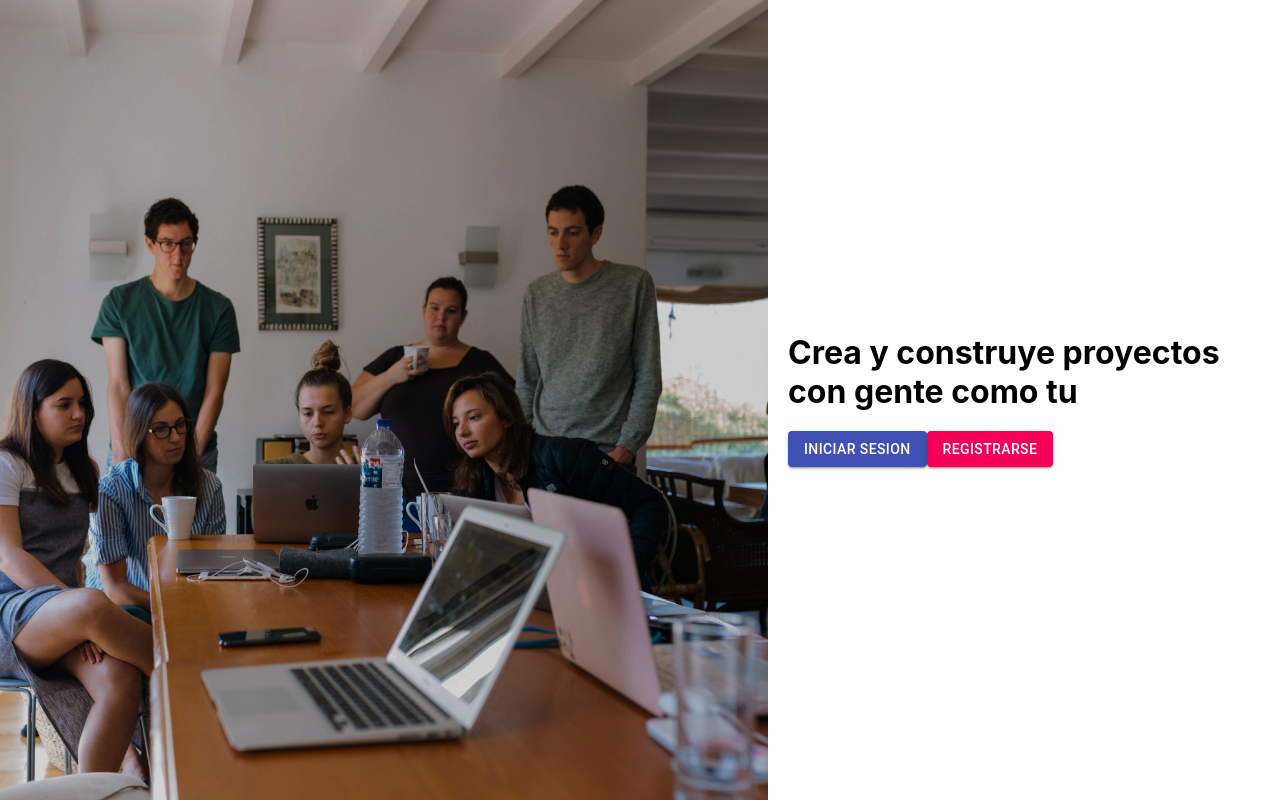
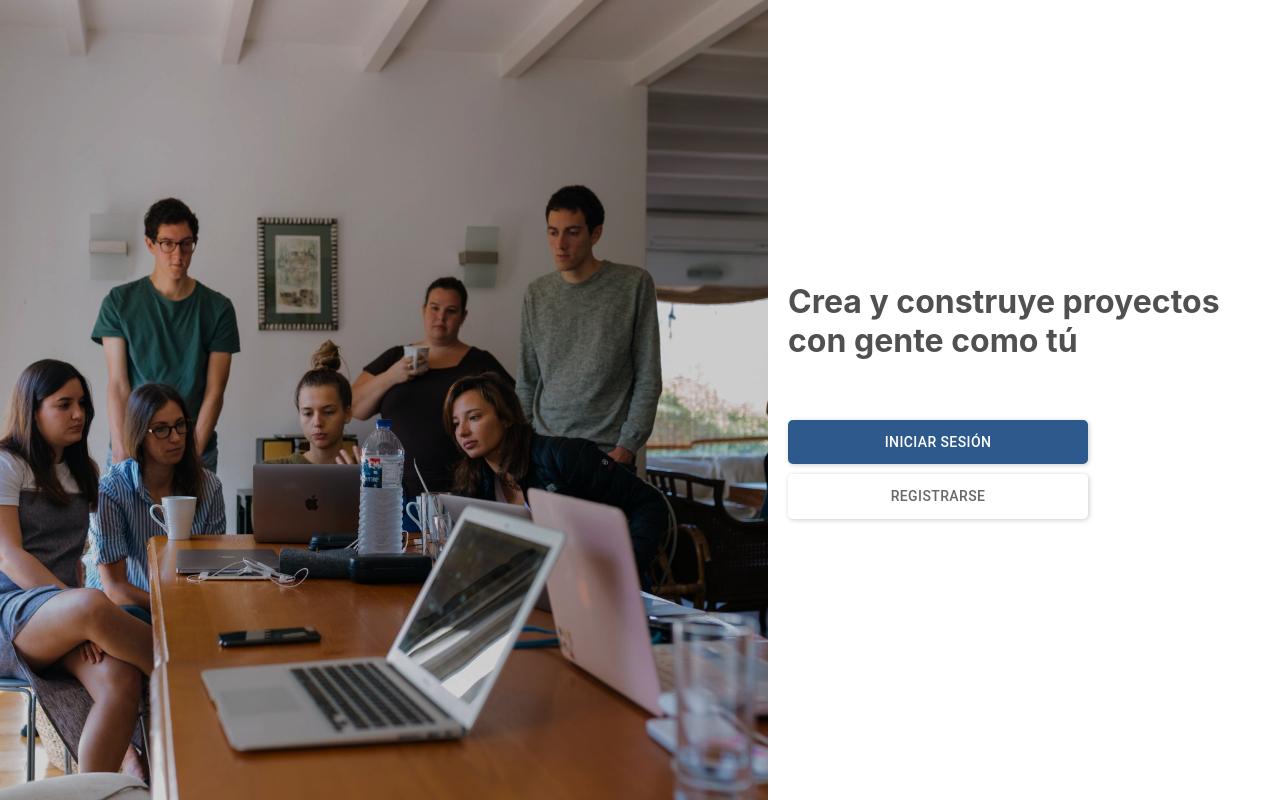
Before and after one commit to csdev19/proyecto1-web, a React (Create React App) app: page / in a window 1280 px wide. Built offline with nearby package versions, Linux system fonts and the light colour scheme.

Commit message:
styles on entermanagment and login - done

```diff
--- a/src/App.css
+++ b/src/App.css
@@ -71,18 +71,12 @@
   display: flex;
   align-items: center;
 }
+.part2 h1{
+  color: #505050;
+}
 
 .part2-content{
   box-sizing: border-box;
   padding: 0 20px;
 }
-.part2-content .btn-content{
-  margin-top: 20px;
-}
-/*
-.imagen-ingreso {
-  height: 100%;
-  width: 100%;
-}
-*/
 /*END*/
--- a/src/components/GestorIngreso/GestorIngreso.js
+++ b/src/components/GestorIngreso/GestorIngreso.js
@@ -1,10 +1,44 @@
 import React from 'react';
 import Button from '@material-ui/core/Button';
 
+import { makeStyles} from '@material-ui/core/styles';
 import Login from './../Login/Login';
 import Register from './../Register/Register';
+const useStyles = makeStyles((theme) => ({
 
-function GestorIngreso() {
+  buttonContainer : {
+    marginTop: '60px',
+    display: 'flex',
+    flexDirection: 'column',
+    '& > Button' : {
+      borderRadius : '5px',
+      padding : '10px 15px',
+      width: '300px',
+      fontWeight : '500',
+      boxShadow : 'rgba(0,0,0,0.2) 1px 1px 5px 0',
+    },
+    '& > Button:first-child':{
+      marginBottom : '10px'
+    }
+  },
+  blueButton : {
+    backgroundColor : '#2E598C',
+    color : 'white',
+    '&:hover' : {
+      backgroundColor : '#2E598C',
+    }
+  },
+  whiteButton : {
+    backgroundColor : 'white',
+    color : '#686868',
+    '&:hover' : {
+      backgroundColor : '#EBE9E9',
+    }
+  },
+}));
+
+function GestorIngreso(props) {
+  const classes = useStyles();
   const [openLogin, setOpenLogin] = React.useState(false);
   const [openRegister, setOpenRegister] = React.useState(false);
 
@@ -34,16 +68,15 @@ function GestorIngreso() {
   return (
     <div class="main-container">
       <div class="part1" style={{ backgroundImage:`url(${process.env.PUBLIC_URL + '/images/portada_login2.jpg'})` }}>
-        {/* <img src={process.env.PUBLIC_URL + '/images/portada_login2.jpg'} alt="imagen portada" className="imagen-ingreso" /> */}
       </div>
       <div class="part2">
         <div class="part2-content">
-          <h1>Crea y construye proyectos con gente como tu</h1>
-          <div class="btn-content">
-            <Button variant="contained" color="primary" onClick={handleLogin}>
-              Iniciar Sesion
+          <h1>Crea y construye proyectos con gente como tú</h1>
+          <div class="btn-main-content" className={classes.buttonContainer}>
+            <Button variant="contained" color="primary" onClick={handleLogin} className={classes.blueButton}>
+              Iniciar Sesión
             </Button>
-            <Button variant="contained" color="secondary" onClick={handleRegister}>
+            <Button variant="contained" color="secondary" onClick={handleRegister} className={classes.whiteButton}>
               Registrarse
             </Button>
           </div>
--- a/src/components/Login/Login.js
+++ b/src/components/Login/Login.js
@@ -2,17 +2,59 @@ import React from 'react';
 import PropTypes from 'prop-types';
 import Dialog from '@material-ui/core/Dialog';
 import DialogTitle from '@material-ui/core/DialogTitle';
+import DialogContent from '@material-ui/core/DialogContent';
 import Button from '@material-ui/core/Button';
 
-import { makeStyles } from '@material-ui/core/styles';
+import { makeStyles} from '@material-ui/core/styles';
 import TextField from '@material-ui/core/TextField';
+import { Directions } from '@material-ui/icons';
 
 const useStyles = makeStyles((theme) => ({
   root: {
     '& > *': {
       margin: theme.spacing(1),
-      width: '25ch',
+      width: '300px',
     },
+    display : 'flex',
+    flexDirection : 'column',
+    alignItems : 'center'
+  },
+  'login-title' : {
+    color : '#2E598C',
+    textAlign: 'center',
+    fontWeight : 'bold'
+  },
+  'login-content' : {
+    minWidth: "400px"
+  },
+  loginButtonContainer : {
+    display : 'flex',
+    flexDirection : 'column',
+    alignItems : 'center',
+    '& > *' : {
+      marginBottom : '10px',
+    },
+    '& > Button' : {
+      borderRadius : '5px',
+      padding : '10px 15px',
+      width: '300px',
+      fontWeight : '500',
+      boxShadow : 'rgba(0,0,0,0.2) 1px 1px 5px 0',
+    },
+  },
+  blueButton : {
+    backgroundColor : '#2E598C',
+    color : 'white',
+    '&:hover' : {
+      backgroundColor : '#2E598C',
+    }
+  },
+  whiteButton : {
+    backgroundColor : 'white',
+    color : '#686868',
+    '&:hover' : {
+      backgroundColor : '#EBE9E9',
+    }
   },
 }));
 
@@ -35,37 +77,36 @@ function Login(props) {
   }
 
   return (
-    <Dialog onClose={handleClose} aria-labelledby="simple-dialog-title" open={open}>
-
-      <DialogTitle id="simple-dialog-title">
-        Iniciar Sesion
+    <React.Fragment>
+      <Dialog onClose={handleClose} aria-labelledby="simple-dialog-title" open={open} maxWidth="xl" classes={{ paper: classes["login-content"]}}>
+        <DialogTitle id="simple-dialog-title" className={classes["login-title"]}>
+          Iniciar Sesión
         </DialogTitle>
-
+        <DialogContent>
           <form className={classes.root} noValidate autoComplete="off">
 
             <TextField id="filled-basic" label="Correo electronico" variant="filled" />
             <TextField id="filled-basic" label="Contraseña" variant="filled" />
           </form>
 
-        <Button variant="contained" color="secondary" onClick={handleLogin}>
-          Iniciar Sesion
+          <div className={classes.loginButtonContainer}>
+            <Button variant="contained" color="secondary" onClick={handleLogin} className={classes.blueButton}>
+            Iniciar Sesión
             </Button>
 
-        <span>o</span>
+            <span>ó</span>
 
-        <Button variant="contained" color="secondary" onClick={handle}>
-          Google
+            <Button variant="contained" color="secondary" onClick={handle} className={classes.whiteButton}>
+            Iniciar Sesión con Google
             </Button>
 
-        <Button variant="contained" color="secondary" onClick={handle}>
-          Facebook
+            <Button variant="contained" color="secondary" onClick={handle} className={classes.whiteButton}>
+            Iniciar Sesión con Facebook
             </Button>
-
-        <Button variant="contained" color="secondary" onClick={handle}>
-          Apple
-        </Button>
-
+          </div>
+        </DialogContent>
       </Dialog>
+    </React.Fragment>
   );
 }
 
```
Lines whose indentation alone changed are shown as unchanged.
